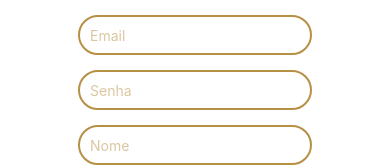
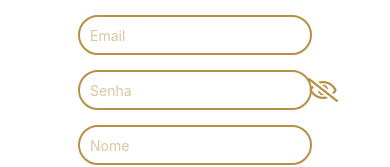
Before and after one commit to GabrielNunesVonsnievski-py/Projeto-barbearia-master, a React Native app: screen /Cadastrar in a window 390 px wide. Shown: the part 318-485 px from the top of the page. Built offline with nearby package versions, Linux system fonts and the light colour scheme.

Commit message:
Ocultar e Exibir senha (olhinho)

```diff
--- a/src/Pages/Cadastrar.js
+++ b/src/Pages/Cadastrar.js
@@ -4,6 +4,7 @@ import { useNavigation } from '@react-navigation/native';
 import { auth } from '../Config/firebaseconfig';
 import { createUserWithEmailAndPassword } from 'firebase/auth';
 import { getFirestore, doc, setDoc } from 'firebase/firestore';
+import { FontAwesome5 } from '@expo/vector-icons'; // Importando ícones
 import Loading from './Loading';
 
 export default function Cadastrar() {
@@ -13,8 +14,9 @@ export default function Cadastrar() {
   const [name, setName] = useState('');
   const [telefone, setTelefone] = useState('');
   const [endereco, setEndereco] = useState('');
+  const [passwordVisible, setPasswordVisible] = useState(false); // Estado para visibilidade da senha
   const navigation = useNavigation();
-  const db = getFirestore(); // Obter a instância do Firestore
+  const db = getFirestore();
 
   useEffect(() => {
     setTimeout(() => {
@@ -32,7 +34,6 @@ export default function Cadastrar() {
       const userCredential = await createUserWithEmailAndPassword(auth, email, password);
       console.log('User registered:', userCredential.user);
 
-      // Salvar dados adicionais do usuário no Firestore
       const userRef = doc(db, 'cliente', userCredential.user.uid);
       await setDoc(userRef, {
         nome: name,
@@ -61,7 +62,6 @@ export default function Cadastrar() {
         style={styles.innerContainer}
       >
         <ScrollView contentContainerStyle={styles.scrollViewContent}>
-          {/* Banner */}
           <View style={styles.banner}>
             <Image
               source={{ uri: 'https://encrypted-tbn0.gstatic.com/images?q=tbn:ANd9GcQs7WRs_S875bpXggXPJ7A748m8J7XmKX08dQ&s' }}
@@ -70,7 +70,6 @@ export default function Cadastrar() {
             <Text style={styles.bannerText}>MAJESTOSO</Text>
           </View>
 
-          {/* Formulário */}
           <View style={styles.formContainer}>
             <Text style={styles.title}>Cadastro</Text>
             <TextInput
@@ -82,14 +81,23 @@ export default function Cadastrar() {
               keyboardType="email-address"
               autoCapitalize="none"
             />
+
+            {/* Campo de Senha com ícone para visibilidade */}
+            <View style={styles.passwordContainer}>
               <TextInput
-              style={styles.input}
+                style={styles.inputPassword}
                 placeholder="Senha"
                 placeholderTextColor="rgba(182, 144, 69, 0.5)"
                 onChangeText={setPassword}
                 value={password}
-              secureTextEntry
+                secureTextEntry={!passwordVisible}
               />
+              <TouchableOpacity onPress={() => setPasswordVisible(!passwordVisible)}>
+                <FontAwesome5 name={passwordVisible ? 'eye' : 'eye-slash'} size={24} color="#b69045" />
+              </TouchableOpacity>
+
+            </View>
+
             <TextInput
               style={styles.input}
               placeholder="Nome"
@@ -150,7 +158,7 @@ const styles = StyleSheet.create({
     alignItems: 'center',
     justifyContent: 'center',
     paddingVertical: 20,
-    paddingTop: 60, // Ajustado para criar espaço para a área de status
+    paddingTop: 60,
     marginBottom: 20,
   },
   image: {
@@ -185,6 +193,20 @@ const styles = StyleSheet.create({
     color: 'black',
     width: '100%',
   },
+  passwordContainer: {
+    flexDirection: 'row',
+    alignItems: 'center',
+    borderWidth: 2,
+    borderColor: '#b69045',
+    borderRadius: 20,
+    height: 40,
+    marginBottom: 15,
+    paddingHorizontal: 10,
+  },
+  inputPassword: {
+    flex: 1,
+    color: 'black',
+  },
   signUpButton: {
     backgroundColor: '#b69045',
     borderRadius: 20,
@@ -212,7 +234,6 @@ const styles = StyleSheet.create({
     paddingVertical: 20,
     paddingHorizontal: 20,
     alignItems: 'center',
-
   },
   footerText: {
     color: '#b69045',
--- a/src/Pages/Login.js
+++ b/src/Pages/Login.js
@@ -3,10 +3,12 @@ import { View, Image, TextInput, TouchableOpacity, StyleSheet, Text, Alert, Keyb
 import { signInWithEmailAndPassword } from 'firebase/auth';
 import { getFirestore, doc, getDoc } from 'firebase/firestore';
 import { auth } from '../Config/firebaseconfig';
+import { FontAwesome5 } from '@expo/vector-icons'; // Para ícone do olho
 
 export default function Login({ navigation }) {
   const [email, setEmail] = useState('');
   const [password, setPassword] = useState('');
+  const [showPassword, setShowPassword] = useState(false); // Estado para controlar visibilidade da senha
 
   const LoginUser = async () => {
     try {
@@ -76,14 +78,22 @@ export default function Login({ navigation }) {
               keyboardType="email-address"
               autoCapitalize="none"
             />
+
+            {/* Campo de Senha com Botão de Mostrar/Ocultar Senha */}
+            <View style={styles.passwordContainer}>
               <TextInput
-              style={styles.input}
+                style={styles.inputPassword}
                 placeholder="Senha"
                 placeholderTextColor="rgba(182, 144, 69, 0.5)"
                 onChangeText={setPassword}
                 value={password}
-              secureTextEntry
+                secureTextEntry={!showPassword} // Controla visibilidade da senha (olho da senha)
               />
+              <TouchableOpacity onPress={() => setShowPassword(!showPassword)}>
+                <FontAwesome5 name={showPassword ? 'eye-slash' : 'eye'} size={20} color="rgba(182, 144, 69, 0.8)" />
+              </TouchableOpacity>
+            </View>
+
             <TouchableOpacity style={styles.btnLogin} onPress={LoginUser}>
               <Text style={styles.txtbtnLogin}>LOGIN</Text>
             </TouchableOpacity>
@@ -156,6 +166,21 @@ const styles = StyleSheet.create({
     color: 'black',
     width: '100%',
   },
+  passwordContainer: {
+    flexDirection: 'row',
+    alignItems: 'center',
+    borderWidth: 2,
+    borderColor: '#b69045',
+    borderRadius: 20,
+    height: 40,
+    paddingHorizontal: 10,
+    marginBottom: 15,
+    width: '100%',
+  },
+  inputPassword: {
+    flex: 1,
+    color: 'black',
+  },
   btnLogin: {
     backgroundColor: '#b69045',
     borderRadius: 20,
```
Lines whose indentation alone changed are shown as unchanged.
